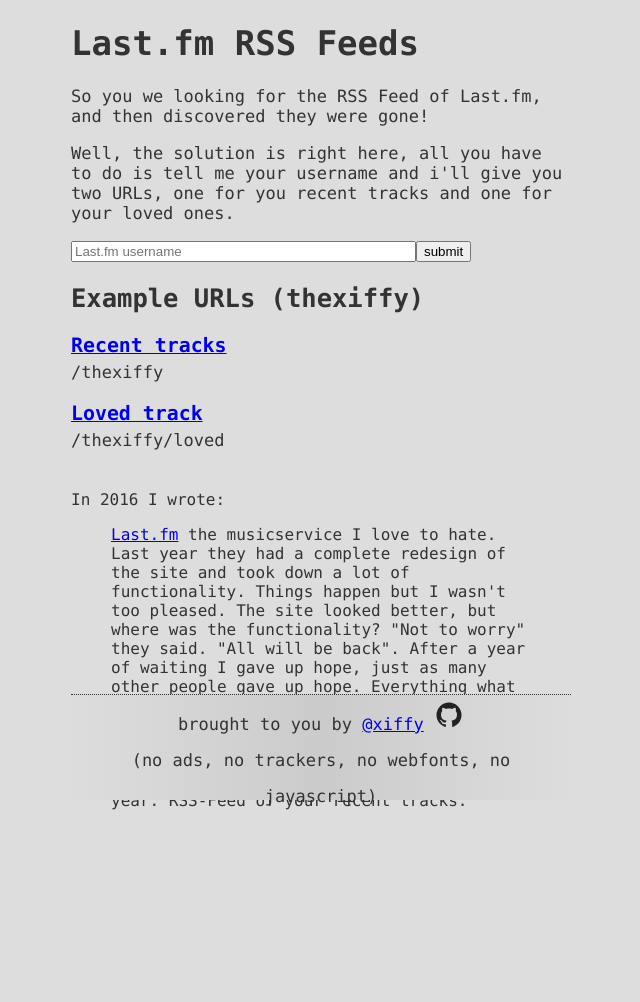
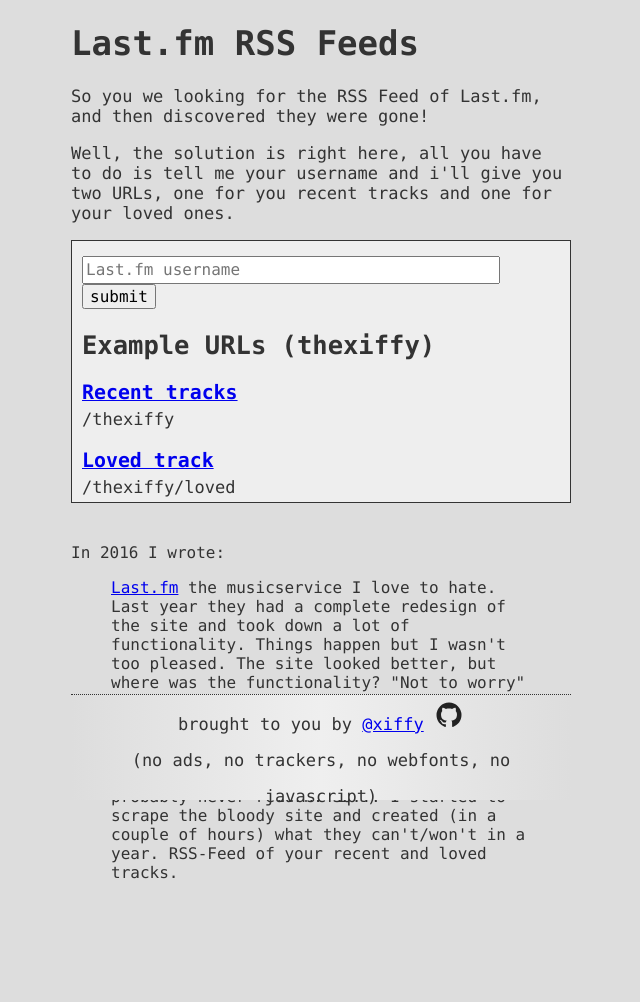
Before and after one commit to xiffy/lfm, a Flask app: page / in a window 1280 px wide. Shown: the whole page, without its empty margins (319-959 px from the left). Before the commit the page ends 810 px from the top, so only its background shows below. Run offline with Flask 2, Linux system fonts and the light colour scheme.

Commit message:
formulier duidelijker

```diff
--- a/lfm/static/style.css
+++ b/lfm/static/style.css
@@ -14,6 +14,18 @@ h3 {
     margin: 0 auto;
 }
 
+.urlmaker {
+    background: #eee;
+    padding: 15px 10px 5px;
+    border: 1px solid #333;
+}
+input {
+    font-size: 16px;
+    font-family: 'Consolas', 'Deja Vu Sans Mono', 'Bitstream Vera Sans Mono', monospace;
+    margin: 0 10px 0 0;
+    line-height: 22px;
+}
+
 aside {
     margin-top: 40px;
     margin-bottom:120px;
@@ -28,7 +40,7 @@ footer {
     line-height: 36px;
     width: 500px;
     background: #ddd;
-    background: linear-gradient(90deg, rgba(221,221,221,1) 0%, rgba(203,203,203,1) 50%, rgba(221,221,221,1) 100%);
+    background: linear-gradient(90deg, rgba(221,221,221,1) 0%, rgba(239,239,239,1) 50%, rgba(221,221,221,1) 100%);
     border-top: 1px dotted  #333;
 }
 
--- a/lfm/templates/home.html
+++ b/lfm/templates/home.html
@@ -10,14 +10,16 @@
 <body class="content">
 <h1>Last.fm RSS Feeds</h1>
 <p>So you we looking for the RSS Feed of Last.fm, and then discovered they were gone!</p>
-<p>Well, the solution is right here, all you have to do is tell me your username and i'll give you two URLs, one for you recent tracks and one for your loved ones.</p>
+<p>Well, the solution is right here, all you have to do is tell me your username and i'll give you two URLs,
+    one for you recent tracks and one for your loved ones.</p>
+<div class="urlmaker">
     <form name="username" method="post">
         <input type="text" size="40" placeholder="Last.fm username" name="user" /><input type="submit" value="submit"/>
     </form>
     <h2>{{ context.title }} ({{ context.user }})</h2>
     <h3><a href="{{ context.base_url }}{{ context.user }}">Recent tracks</a></h3> {{ context.base_url }}{{ context.user }}
     <h3><a href="{{ context.base_url }}{{ context.user }}/loved">Loved track</a></h3> {{ context.base_url }}{{ context.user }}/loved
-</p>
+</div>
 
 <aside>
     In 2016 I wrote:
@@ -30,7 +32,7 @@
         Everything what made last.fm great to use, and added value was gone.
         Still is gone and it will probably never return. So...
         I started to scrape the bloody site and created (in a couple of hours) what they can't/won't in a year.
-        RSS-Feed of your recent tracks.
+        RSS-Feed of your recent and loved tracks.
     </blockquote>
 </aside>
 
```
Lines whose indentation alone changed are shown as unchanged.
